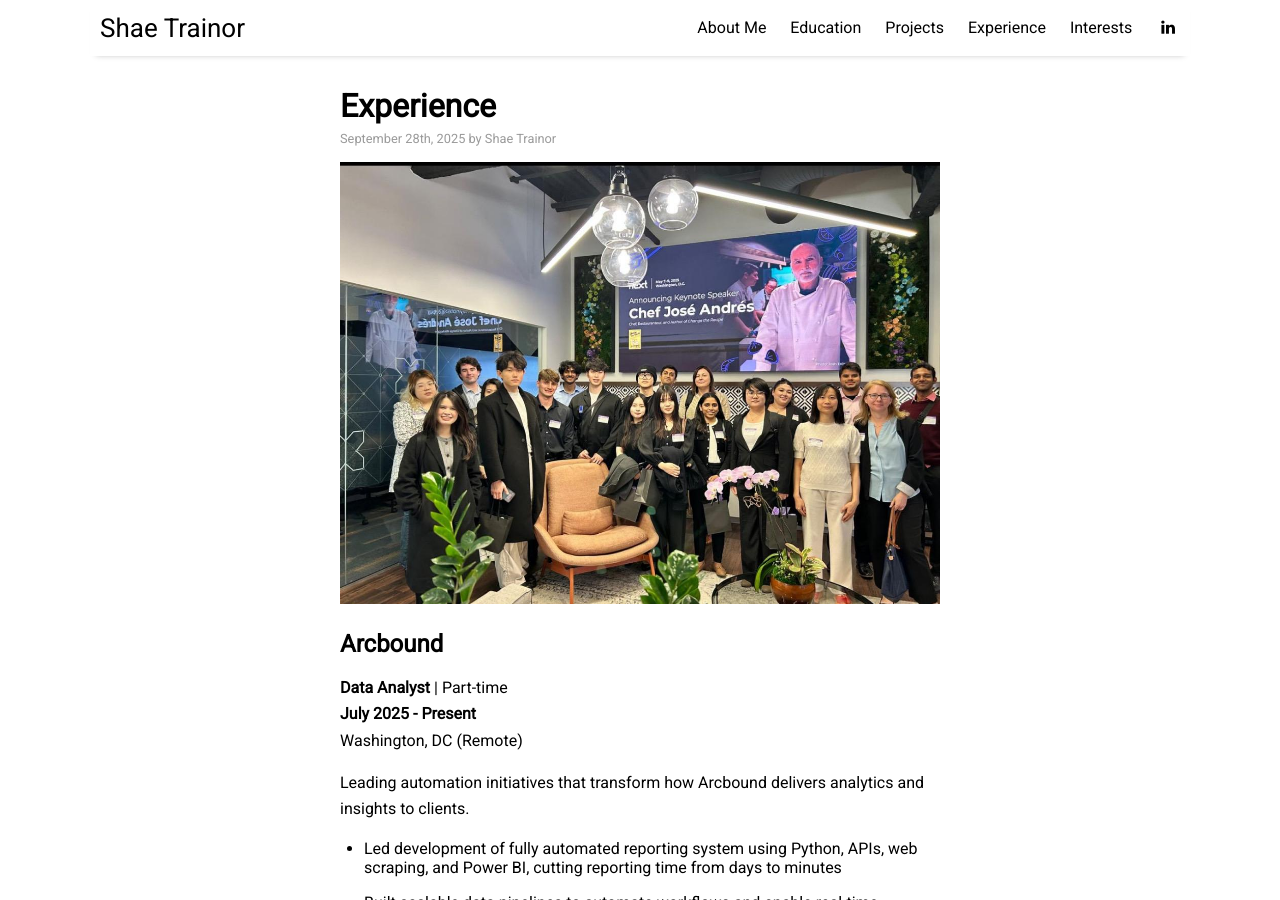
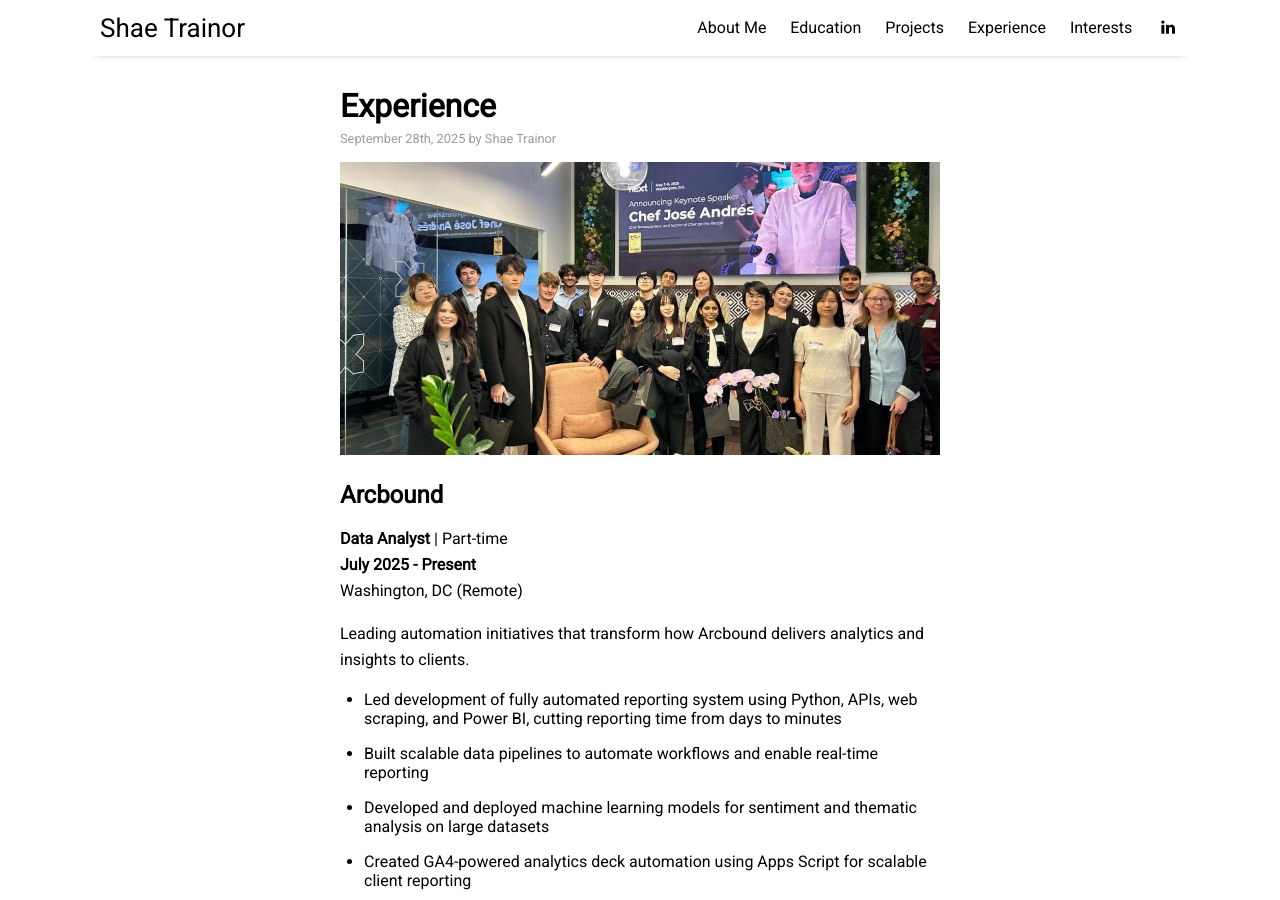
Before and after one commit to shaetrainor/shaetrainor.github.io, a Jekyll site: the page built from _posts/2025-09-28-experience.md, in a window 1280 px wide and 900 px high. Built offline with Jekyll 4.4.1, drawn with Linux system fonts in a browser that asks for light colours; nearby versions of some CDN libraries.

Commit message:
Update 2025-09-28-experience.md

```diff
--- a/_posts/2025-09-28-experience.md
+++ b/_posts/2025-09-28-experience.md
@@ -4,7 +4,7 @@ title: "Experience"
 author: "Shae Trainor"
 categories: info
 tags: [Experience]
-image: WhatsApp Image 2025-10-01 at 15.41.27_e8bf07d1.jpg
+image: exp.jpg
 ---
 
 ## Arcbound
```
